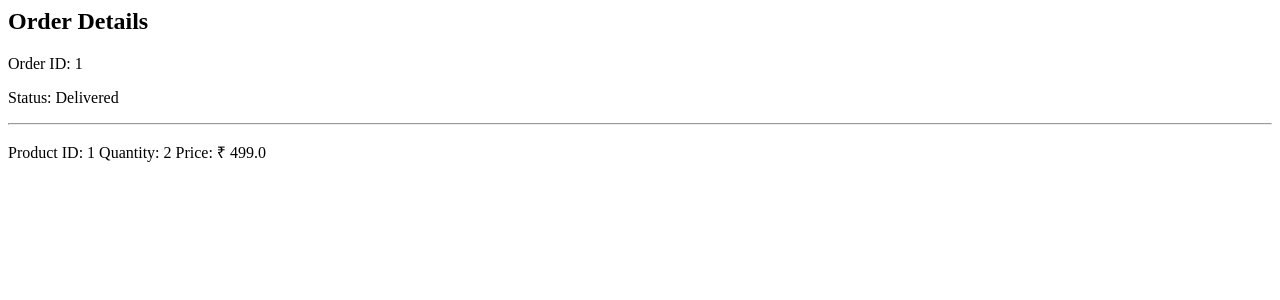
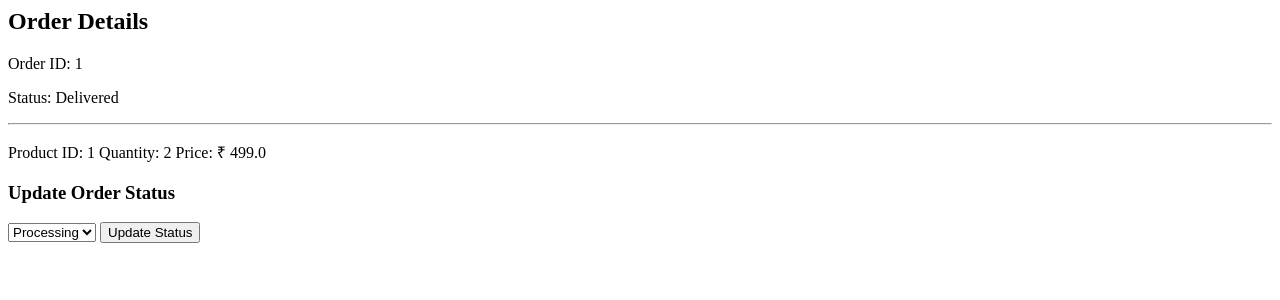
Before and after one commit to NumaMeman-cse/crochet_store, a Flask app: page /admin/order/1 in a window 1280 px wide. Shown: the top 300 px of the page. Run offline with Flask 3, Linux system fonts and the light colour scheme; data comes from the database, SQL or seed files in the repository; both versions use the stored data as it was after the commit.

Commit message:
Added admin order status update feature

```diff
--- a/app.py
+++ b/app.py
@@ -341,6 +341,30 @@ def delete_product(product_id):
 
     return redirect(url_for("admin_dashboard"))
 
+@app.route('/admin/manage-products')
+def manage_products():
+
+    products = Product.query.all()
+
+    return render_template(
+        "admin/manage_products.html",
+        products=products
+    )
+
+@app.route('/admin/update-order/<int:order_id>', methods=["POST"])
+def update_order(order_id):
+
+    order = Order.query.get(order_id)
+
+    new_status = request.form["status"]
+
+    order.order_status = new_status
+
+    db.session.commit()
+
+    return redirect(url_for("admin_orders"))
+
+
 if __name__ == "__main__":
 
     with app.app_context():
--- a/templates/admin/order_detail.html
+++ b/templates/admin/order_detail.html
@@ -13,4 +13,21 @@ Quantity: {{item.quantity}}
 Price: ₹ {{item.price}}
 </p>
 
+<h3>Update Order Status</h3>
+
+<form method="POST" action="/admin/update-order/{{order.id}}">
+
+<select name="status">
+
+<option value="Processing">Processing</option>
+
+<option value="Shipped">Shipped</option>
+
+<option value="Delivered">Delivered</option>
+
+</select>
+
+<button type="submit">Update Status</button>
+
+</form>
 {% endfor %}
```
Also changed, not shown: templates/admin/admin_dashboard.html (+10 -13 lines), templates/admin/manage_products.html (+19 -0 lines), instance/database.db.
